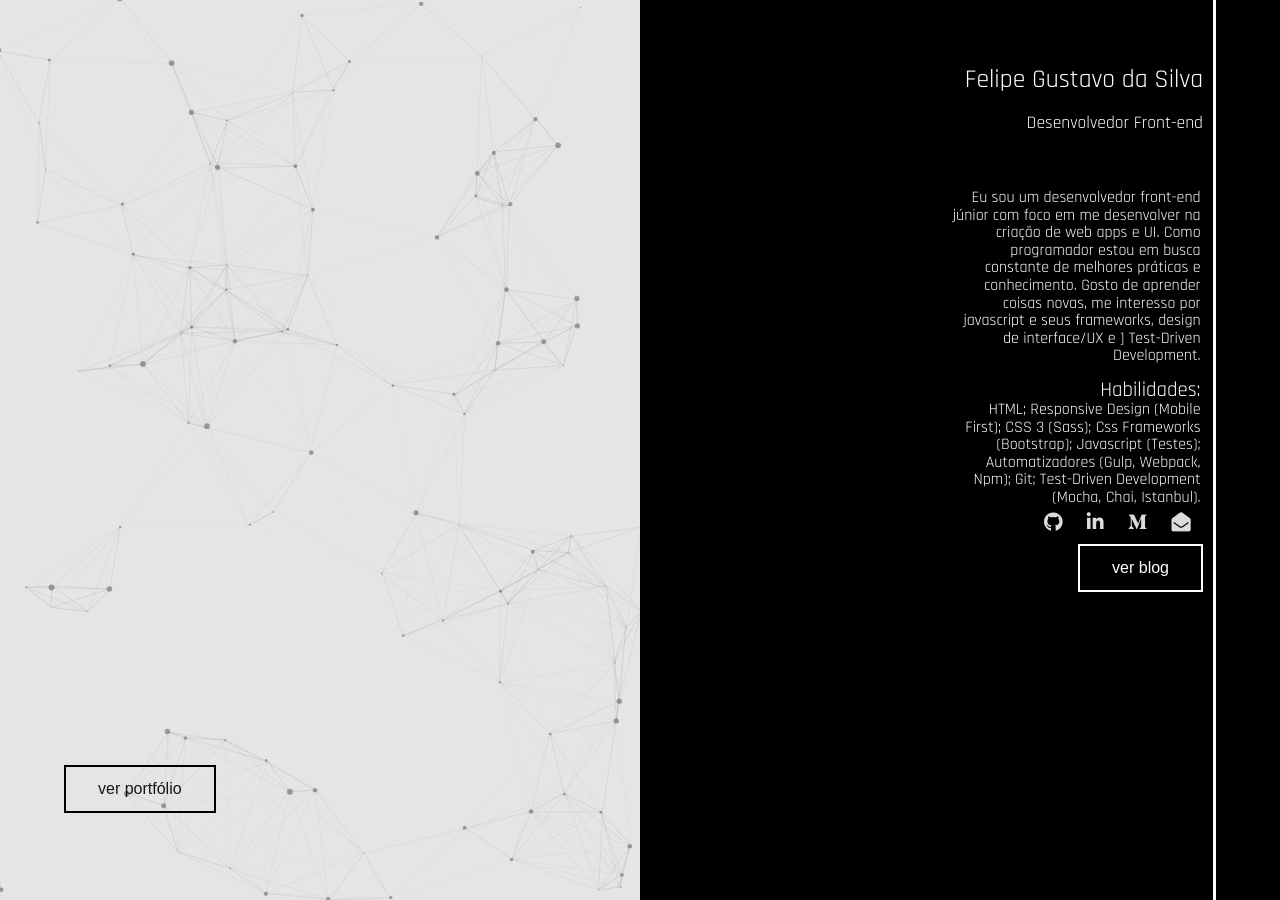
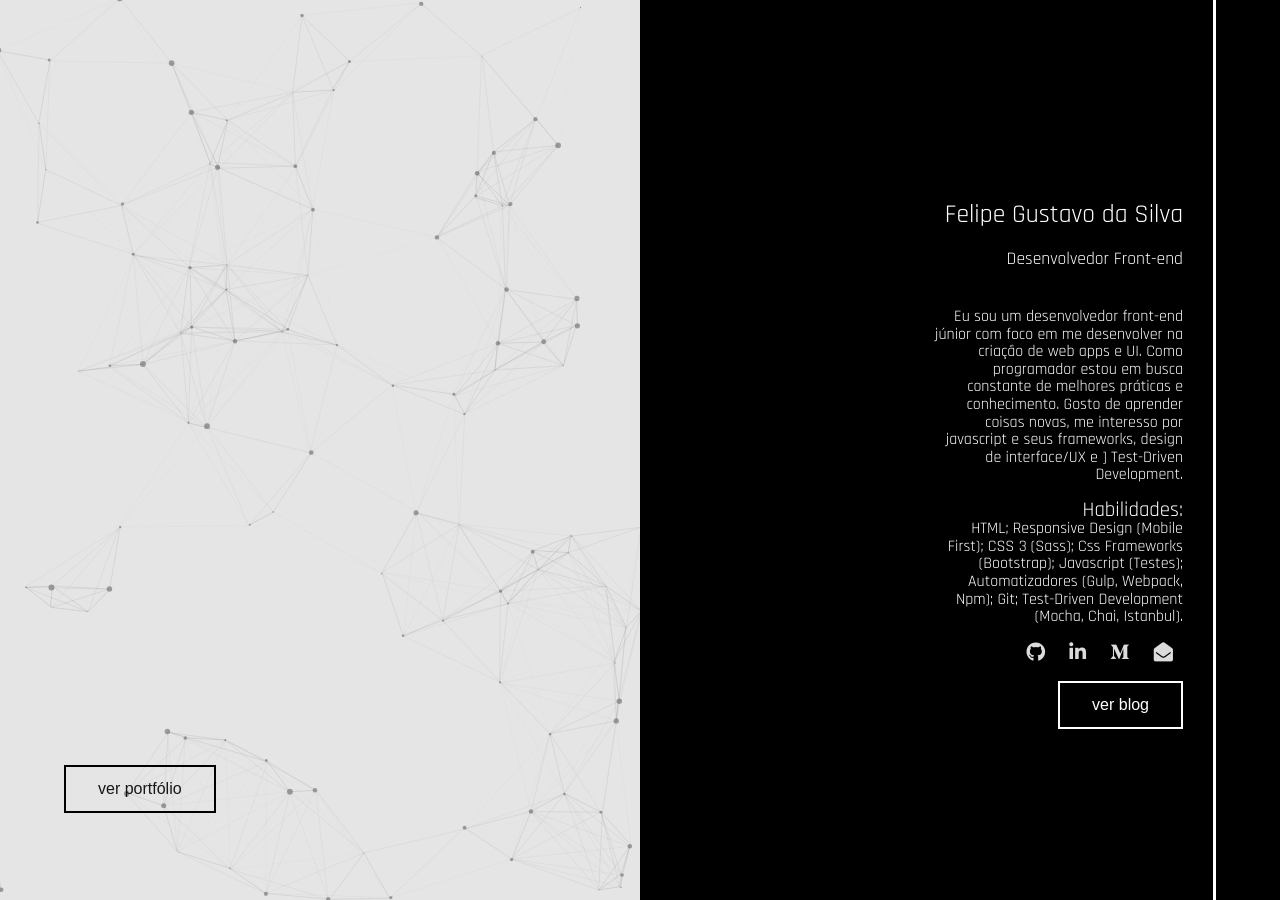
Before and after one commit to felipegs07/personal-site, a Jekyll site: the page built from monochrome-theme-master/index.md, in a window 1280 px wide. Built offline with Jekyll 4.4.1, drawn with Linux system fonts in a browser that asks for light colours; nearby versions of some CDN libraries.

Commit message:
home responsivity of welcome and skills made with flexbox

```diff
--- a/monochrome-theme-master/_layouts/home.html
+++ b/monochrome-theme-master/_layouts/home.html
@@ -21,7 +21,8 @@
             <article class="information-box">
                 <h1 class="info-name">{{ site.name }}</h1>
                 <h2 class="info-title">{{ site.job_title }}</h2>
-                <p class="info-text">
+                <article class="info-text">
+                    <p class="description-text">
                         {{ site.description }}
                         <br><br>
                             <span class="info-skills">
@@ -30,6 +31,7 @@
                             <br>
                         {{ site.skills }}
                     </p>
+                </article>
                 <article class="contact">
                     <a href="{{ site.github_username }}" target="_blank"><i class="fab fa-github"></i></a>
                     <a href="{{ site.linkedin_username }}" target="_blank"><i class="fab fa-linkedin-in"></i></a>
--- a/monochrome-theme-master/_sass/style.scss
+++ b/monochrome-theme-master/_sass/style.scss
@@ -102,7 +102,9 @@
         }
 
         .right-border {
-            display: block;
+            display: flex;
+            align-items: center;
+            justify-items: flex-end;
             position: absolute;
             height: 100%;
             width: 100%;
@@ -114,11 +116,9 @@
         }
 
         .information-box {
-            display: block;
-            position: absolute;
-            height: 100%;
-            top: 4%;
-            right: 0;
+            max-height: 100%;
+            max-width: 100%;
+            margin-right: 10px;
             color: $secondary-color;
             line-height: 0.1rem;
             text-align: right;
@@ -135,13 +135,19 @@
             }
 
             .info-text {
+                width: 100%;
                 font-size: 1rem;
-                margin-top: 20%;
                 line-height: 1.1rem;
-                position: absolute;
-                width:100%;
-                right: 5%;
+                margin-top: 2rem;
+                //right: 5%;
                 text-align: right;
+                display: flex;
+                justify-content:flex-end;
+            }
+
+            .description-text {
+                width: 40%;
+
             }
 
             .info-skills {
@@ -149,8 +155,6 @@
             }
 
             .contact {
-                margin-top: 150%;
-                position: absolute;
                 right: 5%;
 
                 a {
@@ -174,7 +178,7 @@
                 color: $secondary-color;
                 background: transparent;
                 text-decoration: none;
-                margin-top:170%;
+                margin-top: 20px;
 
                 &:hover{
                     background: $secondary-color;
```
Also changed, not shown: 3 other files. Lines whose indentation alone changed are shown as unchanged.
